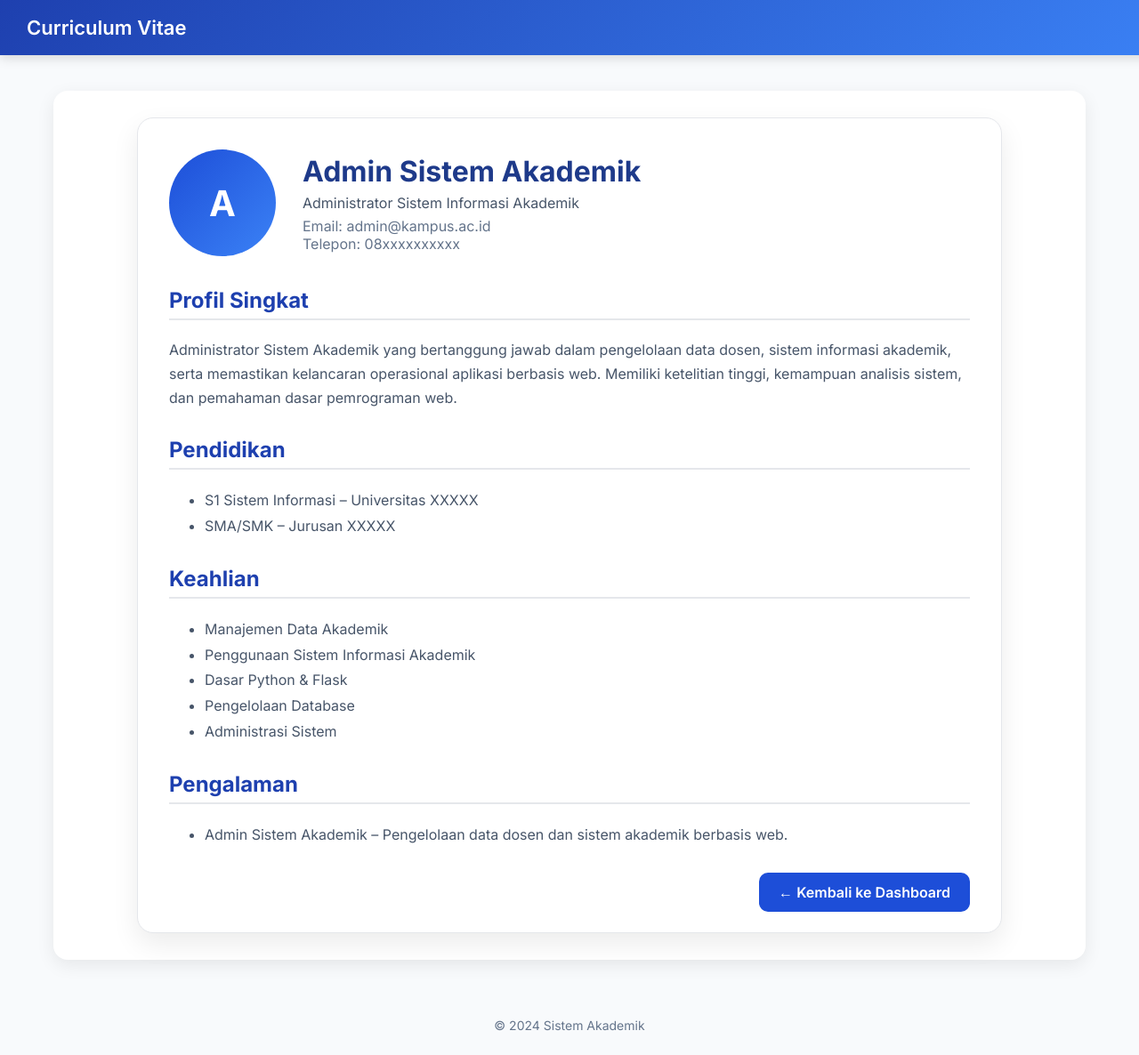
After one commit to aprillashinta/pos_python-flask, a Flask app: page /cv in a window 1280 px wide; the page is wider, and only the part inside the window is pictured. The commit adds this page. Shown: that part at 89% size. Run offline with Flask 3, Linux system fonts and the light colour scheme.

Commit message:
arsip commit before cv

```diff
--- a/app/controller/DosenController.py
+++ b/app/controller/DosenController.py
@@ -28,7 +28,6 @@ def singleObject(data):
         "alamat": data.alamat
     }
 
-# GET detail dosen + mahasiswa bimbingan
 def detail(id):
     try:
         dosen = Dosen.query.filter_by(id=id).first()
--- a/app/routes.py
+++ b/app/routes.py
@@ -1,32 +1,40 @@
 from app import app
 from app.controller import DosenController
-from flask import render_template
+from flask import render_template, request, redirect, url_for
 
 @app.route('/')
-def index():
-    return 'Flask'
+def home():
+    return render_template('index.html', content='Home')
 
-# GET semua dosen / POST tambah dosen
 @app.route('/dosen', methods=['GET', 'POST'])
 def dosens():
-    from flask import request
     if request.method == 'GET':
         return DosenController.index()
-    else:
-        return DosenController.save()
+    return DosenController.save()
 
-# GET detail dosen + mahasiswa
 @app.route('/dosen/<id>', methods=['GET'])
-def dosenDetail(id):
+def dosen_detail(id):
     return DosenController.detail(id)
 
 @app.route('/admin/<name>')
 def admin(name):
-    return render_template("index.html", content=name)
+    return render_template('index.html', content=name)
 
+@app.route('/success/<name>')
+def success(name):
+    return f"welcome {name}"
 
-# from app import app
+@app.route('/login', methods=['GET', 'POST'])
+def login():
+    if request.method == 'POST':
+        user = request.form['nama']
+        return redirect(url_for('success', name=user))
+    return render_template('login.html')
 
-# @app.route('/')
-# def index():
-#     return 'Hello Aprillaa'
+@app.route('/dashboard')
+def dashboard():
+    return render_template("dashboard.html", content="Admin Sistem Akademik")
+
+@app.route('/cv')
+def cv():
+    return render_template("cv.html")
--- a/app/templates/base.html
+++ b/app/templates/base.html
@@ -4,47 +4,59 @@
 <meta charset="UTF-8">
 <meta name="viewport" content="width=device-width, initial-scale=1.0">
 <title>{% block title %}{% endblock %}</title>
+
+<link href="https://fonts.googleapis.com/css2?family=Inter:wght@300;400;500;600;700&display=swap" rel="stylesheet">
+
 <style>
     body {
-    font-family: Arial, sans-serif;
-    background-color: #f0f0f0;
+        font-family: 'Inter', sans-serif;
+        background-color: #f8fafc;
         margin: 0;
-    padding: 20px;
+        padding: 0;
     }
-header {
-    background-color: #4CAF50;
+
+    .navbar {
+        width: 100%;
+        background: linear-gradient(135deg, #1e40af, #3b82f6);
+        padding: 18px 30px;
         color: white;
-    padding: 10px 0;
+        font-size: 22px;
+        font-weight: 600;
+        box-shadow: 0 3px 12px rgba(0,0,0,0.15);
+    }
+
+    .content-wrapper {
+        max-width: 1100px;
+        margin: 40px auto;
+        padding: 30px;
+        background: white;
+        border-radius: 16px;
+        box-shadow: 0 6px 20px rgba(0,0,0,0.08);
+    }
+
+    .footer {
         text-align: center;
-}
-main {
-    margin: 20px 0;
-    padding: 20px;
-    background-color: white;
-    border-radius: 5px;
-    box-shadow: 0 2px 5px rgba(0,0,0,0.1);
-}
-footer {
-    text-align: center;
-    margin-top: 20px;
-    font-size: 0.9em;
-    color: #555;
+        padding: 25px;
+        color: #64748b;
+        font-size: 14px;
     }
 </style>
 </head>
+
 <body>
 
-<header>
+<div class="navbar">
     {% block header %}{% endblock %}
-</header>
+</div>
 
-<main>
+<div class="content-wrapper">
     {% block content %}{% endblock %}
-</main>
+</div>
 
-<footer>
-    <p>&copy; 2024 Hak Cipta {{content}}</p>
-</footer>
+<div class="footer">
+    © 2024 Sistem Akademik
+    {% if content %} — {{ content }}{% endif %}
+</div>
 
 </body>
 </html>
--- /dev/null
+++ b/app/templates/cv.html
@@ -0,0 +1,105 @@
+{% extends "base.html" %}
+
+{% block title %}CV Admin{% endblock %}
+
+{% block header %}
+Curriculum Vitae
+{% endblock %}
+
+{% block content %}
+
+<div style="
+    max-width:900px;
+    margin:auto;
+    background:white;
+    padding:35px;
+    border-radius:18px;
+    box-shadow:0 12px 30px rgba(0,0,0,0.08);
+    border:1px solid #e5e7eb;
+">
+
+    <!-- HEADER CV -->
+    <div style="display:flex; align-items:center; gap:30px; margin-bottom:35px;">
+        <div style="
+            width:120px;
+            height:120px;
+            border-radius:50%;
+            background:linear-gradient(135deg,#1d4ed8,#3b82f6);
+            display:flex;
+            align-items:center;
+            justify-content:center;
+            color:white;
+            font-size:40px;
+            font-weight:700;
+        ">
+            A
+        </div>
+
+        <div>
+            <h1 style="margin:0; color:#1e3a8a;">Admin Sistem Akademik</h1>
+            <p style="margin:6px 0; color:#475569;">Administrator Sistem Informasi Akademik</p>
+            <p style="margin:0; color:#64748b;">
+                Email: admin@kampus.ac.id <br>
+                Telepon: 08xxxxxxxxxx
+            </p>
+        </div>
+    </div>
+
+    <!-- PROFIL -->
+    <h2 style="color:#1e40af; border-bottom:2px solid #e5e7eb; padding-bottom:6px;">
+        Profil Singkat
+    </h2>
+    <p style="color:#475569; line-height:1.7;">
+        Administrator Sistem Akademik yang bertanggung jawab dalam pengelolaan data dosen,
+        sistem informasi akademik, serta memastikan kelancaran operasional aplikasi berbasis web.
+        Memiliki ketelitian tinggi, kemampuan analisis sistem, dan pemahaman dasar pemrograman web.
+    </p>
+
+    <!-- PENDIDIKAN -->
+    <h2 style="color:#1e40af; border-bottom:2px solid #e5e7eb; padding-bottom:6px; margin-top:30px;">
+        Pendidikan
+    </h2>
+    <ul style="color:#475569; line-height:1.8;">
+        <li>S1 Sistem Informasi – Universitas XXXXX</li>
+        <li>SMA/SMK – Jurusan XXXXX</li>
+    </ul>
+
+    <!-- KEAHLIAN -->
+    <h2 style="color:#1e40af; border-bottom:2px solid #e5e7eb; padding-bottom:6px; margin-top:30px;">
+        Keahlian
+    </h2>
+    <ul style="color:#475569; line-height:1.8;">
+        <li>Manajemen Data Akademik</li>
+        <li>Penggunaan Sistem Informasi Akademik</li>
+        <li>Dasar Python & Flask</li>
+        <li>Pengelolaan Database</li>
+        <li>Administrasi Sistem</li>
+    </ul>
+
+    <!-- PENGALAMAN -->
+    <h2 style="color:#1e40af; border-bottom:2px solid #e5e7eb; padding-bottom:6px; margin-top:30px;">
+        Pengalaman
+    </h2>
+    <ul style="color:#475569; line-height:1.8;">
+        <li>
+            Admin Sistem Akademik – Pengelolaan data dosen dan sistem akademik berbasis web.
+        </li>
+    </ul>
+
+    <!-- BUTTON -->
+    <div style="margin-top:40px; text-align:right;">
+        <a href="{{ url_for('dashboard') }}" style="
+            padding:12px 22px;
+            background:#1d4ed8;
+            color:white;
+            text-decoration:none;
+            border-radius:10px;
+            font-weight:600;
+        ">
+            ← Kembali ke Dashboard
+        </a>
+    </div>
+
+</div>
+
+{% endblock %}
```
Also changed, not shown: app/routes copy.py (added, +71 -0 lines), app/templates/cv copy.html (added, +90 -0 lines), app/templates/dashboard.html (added, +152 -0 lines), app/templates/index.html (+13 -9 lines), app/templates/login.html (added, +18 -0 lines). Lines whose indentation alone changed are shown as unchanged.
